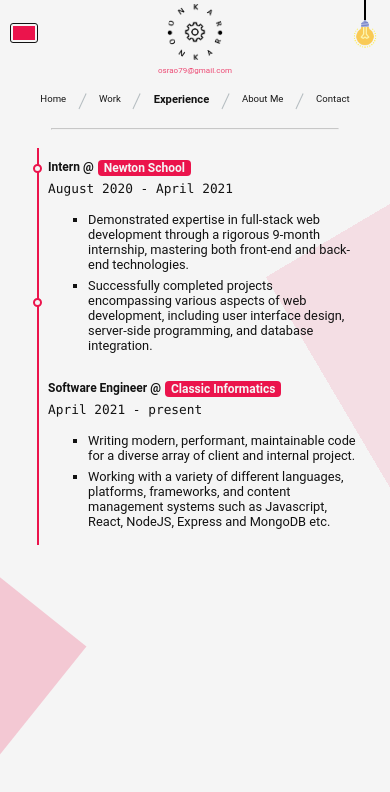
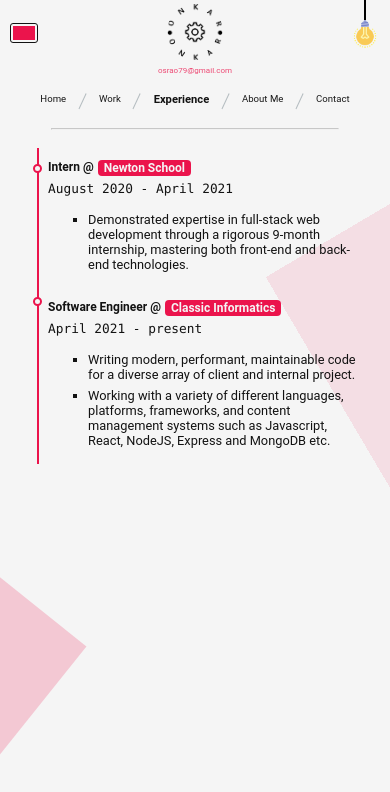
Before and after one commit to osrao79/Porfolio2023, a React (Create React App) app: page /experience in a window 390 px wide. Shown: the top 792 px of the page. Built offline with nearby package versions, Linux system fonts and the light colour scheme.

Commit message:
modifications

```diff
--- a/src/comopnents/experience/experience.css
+++ b/src/comopnents/experience/experience.css
@@ -122,7 +122,7 @@ display: flex;
   }
   .container2::after{
     left: 0;
-    bottom: 60%;
+    bottom: 50%;
   }
   .timeline::after{
     left: 7px;
--- a/src/comopnents/experience/experience.js
+++ b/src/comopnents/experience/experience.js
@@ -14,9 +14,6 @@ function Experience() {
             <ul className='ul-list'>
               <li className='ul-li'>
               Demonstrated expertise in full-stack web development through a rigorous 9-month internship, mastering both front-end and back-end technologies.
-              </li>
-              <li className='ul-li'>
-              Successfully completed projects encompassing various aspects of web development, including user interface design, server-side programming, and database integration.
               </li>
             </ul>
           </div>
```
